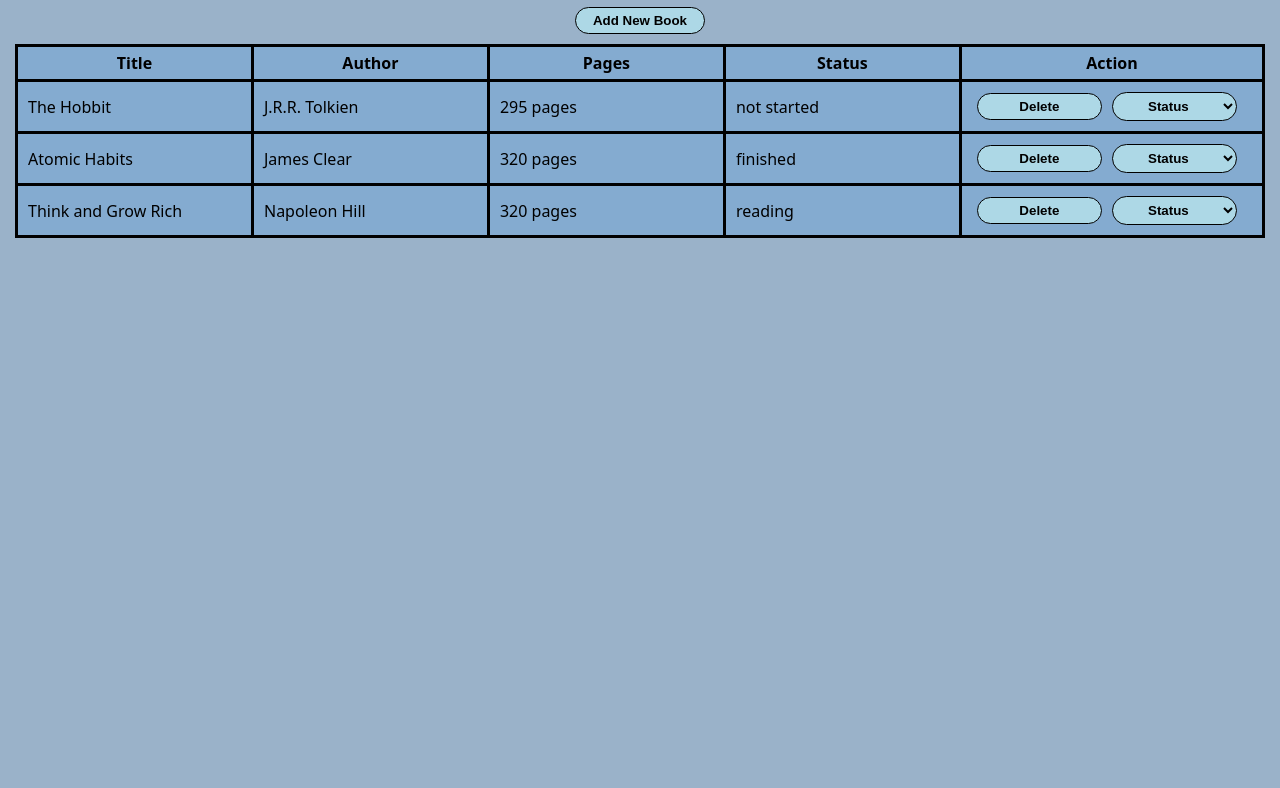
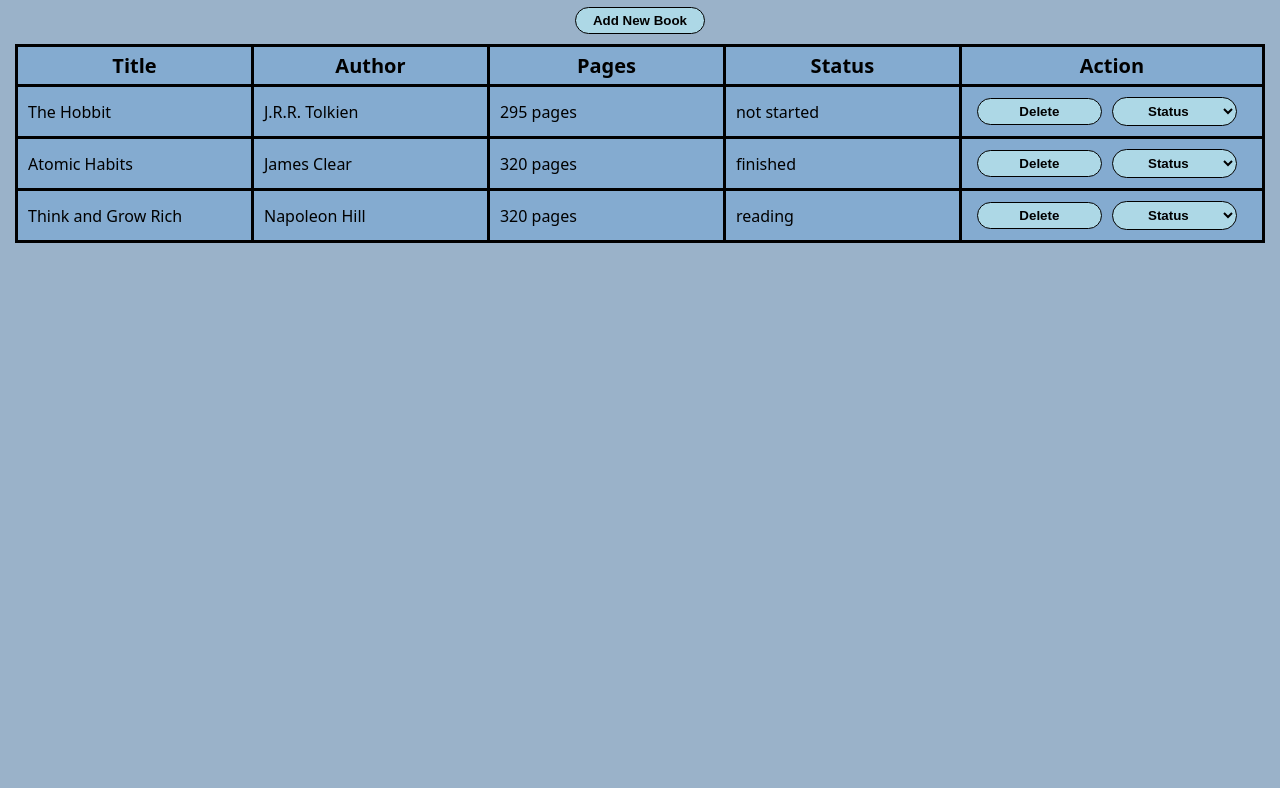
Before and after one commit to RyTiXz/book_library, a plain HTML site: page index.html in a window 1280 px wide. Shown: the part 91-879 px from the top of the page. Drawn offline with Linux system fonts and the light colour scheme.

Commit message:
Add lager font size to table header (css)

```diff
--- a/styles.css
+++ b/styles.css
@@ -155,6 +155,10 @@ table {
     border-collapse: collapse;
 }
 
+th {
+    font-size: 1.25rem;
+}
+
 .tableHead {
     border-bottom: 3px solid black;
 }
```
